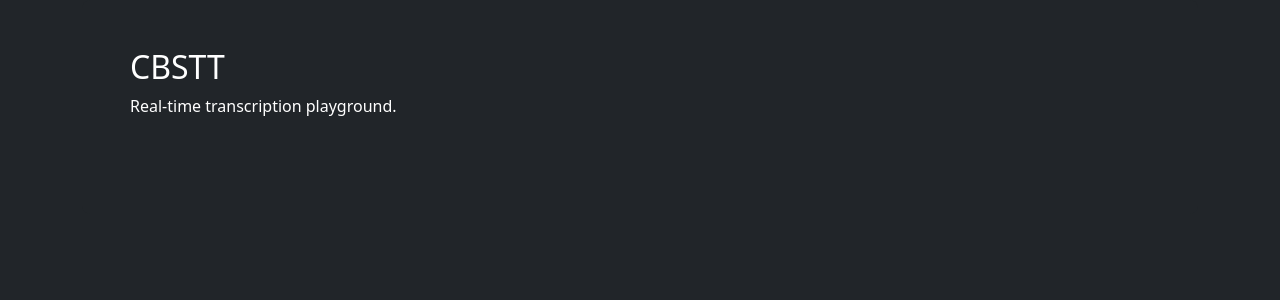
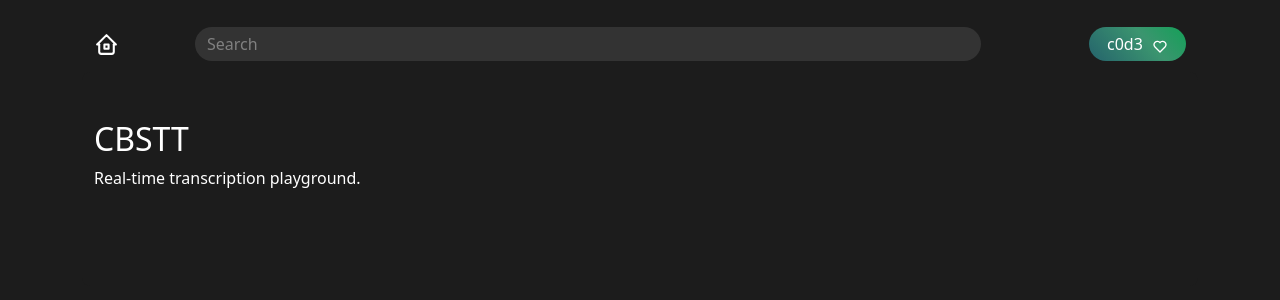
Before and after one commit to c0d33py/dj-wishper, a Django app: page / in a window 1280 px wide. Shown: the top 300 px of the page. Run offline with Django 3.2, Linux system fonts and the light colour scheme; a user stored in the database is signed in; data that the repository does not hold is empty; parts of the project's set-up code (start-up, migrations or seed data) failed here and were passed over; some libraries are stand-ins or nearby versions.

Commit message:
Style update

```diff
--- /dev/null
+++ b/assets/css/style.css
@@ -0,0 +1,102 @@
+/* Base */
+.text-bg-dark {
+    background-color: #1c1c1c !important;
+    color: #fff;
+}
+
+.text-bg-light {
+    background-color: #fff;
+    color: #1a1a1a;
+}
+
+.text-bg-dark a {
+    color: #fff;
+}
+
+/* search field navbar */
+.nav-search-field {
+    background-color: #333333;
+    color: rgba(255, 255, 255, 0.82);
+    height: 34px;
+    line-height: 34px;
+    border: 0;
+    border-radius: 20px;
+}
+
+.nav-search-field:focus {
+    background-color: #333333;
+    color: rgba(255, 255, 255, 0.82);
+    height: 34px;
+    line-height: 34px;
+    box-shadow: none;
+}
+
+.nav-search-field::placeholder {
+    color: rgba(255, 255, 255, 0.38);
+}
+
+.user-profile {
+    font-weight: 400;
+    border: 0;
+    border-radius: 34px;
+    height: 34px;
+    padding: 0 18px;
+}
+
+.n-icon {
+    height: 1em;
+    width: 1em;
+    line-height: 1em;
+    text-align: center;
+    display: inline-block;
+    position: relative;
+    fill: currentColor;
+    transform: translateZ(0);
+}
+
+.bg-primary {
+    background: linear-gradient(48deg, #25636c 0%, #3b956f 60%, #14a058 100%);
+    color: #fff;
+}
+
+.btn .btn-primary {
+    background-color: #3b956f;
+    color: #fff;
+}
+
+.btn .btn-outline-primary {
+    border-color: #3b956f;
+    color: #3b956f;
+}
+
+.btn .btn-secondary {
+    background-color: #333333;
+    color: #fff;
+}
+
+.btn .btn-outline-secondary {
+    border-color: #333333;
+    color: #333333;
+}
+
+/* Home page */
+.ur {
+    font-family: Nafees Nastaleeq;
+    font-style: normal;
+    font-weight: normal;
+    line-height: 2.2;
+    white-space: pre-wrap;
+    font-size: 20px;
+}
+
+.listening {
+    background-color: brown;
+    border: 1px solid brown;
+    color: #fff;
+}
+
+#output p {
+    padding: 10px;
+    border: 1px solid #aaaaaa60;
+    border-radius: 10px;
+}
--- a/assets/uppy/uppy_custom.css
+++ b/assets/uppy/uppy_custom.css
@@ -1,11 +1,11 @@
 /* Uppy Custom Style input */
 .uppy-FileInput-btn {
-    border: 1px solid #549dc7 !important;
-    color: #549dc7 !important;
+    border: 1px solid #3b956f !important;
+    color: #3b956f !important;
 }
 
 .uppy-FileInput-btn:hover {
-    background-color: #549dc7 !important;
+    background-color: #3b956f !important;
     color: #fff !important;
 }
 
@@ -15,12 +15,12 @@
 }
 
 .uppy-StatusBar {
-    background-color: #262b31;
+    background-color: #242424;
     color: #fff;
 }
 
 .uppy-StatusBar-progress {
-    background-color: #549dc7;
+    background-color: #3b956f;
     height: 5px;
 }
 
--- a/templates/base.html
+++ b/templates/base.html
@@ -11,11 +11,16 @@
     <link href="https://cdn.jsdelivr.net/npm/bootstrap@5.3.0-alpha1/dist/css/bootstrap.min.css" rel="stylesheet"
         integrity="sha384-GLhlTQ8iRABdZLl6O3oVMWSktQOp6b7In1Zl3/Jr59b6EGGoI1aFkw7cmDA6j6gD" crossorigin="anonymous">
     <link rel="stylesheet" href="{% static 'font/nafees-nastaleeq/font.css'%}">
+    <link rel="stylesheet" href="{% static 'css/style.css'%}">
     {% endblock stylesheets %}
 
 </head>
 
-<body class="text-bg-dark">
+<body class="text-bg-dark container">
+    {% block navbar %}
+    {% include 'navbar.html' %}
+    {% endblock %}
+
     {% block body %}
     {% endblock %}
 
@@ -25,7 +30,6 @@
         crossorigin="anonymous"></script>
     {% endblock script %}
     {% block extrascripts %}{% endblock extrascripts %}
-
 </body>
 
 </html>
--- a/templates/index.html
+++ b/templates/index.html
@@ -4,31 +4,8 @@
 <link href="{% static 'uppy/uppy.min.css' %}" rel="stylesheet">
 <link rel="stylesheet" href="{% static 'uppy/uppy_custom.css' %}">
 
-<style>
-    .ur {
-        font-family: Nafees Nastaleeq;
-        font-style: normal;
-        font-weight: normal;
-        line-height: 2.2;
-        white-space: pre-wrap;
-        font-size: 20px;
-    }
 
-    .listening {
-        background-color: brown;
-        border: 1px solid brown;
-        color: #fff;
-    }
-
-    #output p {
-        padding: 10px;
-        border: 1px solid #aaaaaa60;
-        border-radius: 10px;
-    }
-</style>
-
-<div class="container">
-    <div class="h-100 p-5 text-bg-dark rounded-3">
+<div class="container-fluid h-100 py-5 text-bg-dark rounded-3">
     <h2>CBSTT</h2>
     <p>Real-time transcription playground.</p>
     <div class="file-upload">
@@ -41,7 +18,6 @@
         <input type="hidden" name="media-uuid" id="media-uuid" multiple>
     </div>
     <div id="output" class="mt-5"></div>
-    </div>
 </div>
 {% endblock %}
 
--- /dev/null
+++ b/templates/navbar.html
@@ -0,0 +1,44 @@
+<nav class="navbar navbar-expand-lg mt-3">
+    <div class="container-fluid">
+        <a class="navbar-brand" href="#"><span class="n-button__content">
+                <i role="img" class="n-icon" style="font-size: 25px;"><svg xmlns="http://www.w3.org/2000/svg"
+                        xmlns:xlink="http://www.w3.org/1999/xlink" viewBox="0 0 24 24">
+                        <g fill="none" stroke="currentColor" stroke-width="2" stroke-linecap="round"
+                            stroke-linejoin="round">
+                            <path d="M5 12H3l9-9l9 9h-2"></path>
+                            <path d="M5 12v7a2 2 0 0 0 2 2h10a2 2 0 0 0 2-2v-7"></path>
+                            <path d="M10 12h4v4h-4z"></path>
+                        </g>
+                    </svg></i>
+            </span>
+        </a>
+        <button class="navbar-toggler" type="button" data-bs-toggle="collapse" data-bs-target="#navbarNav"
+            aria-controls="navbarNav" aria-expanded="false" aria-label="Toggle navigation">
+            <span class="navbar-toggler-icon"></span>
+        </button>
+        <div class="collapse navbar-collapse justify-content-center" id="navbarNav">
+            <form class="container-fluid">
+                <div class="mx-3 mx-md-5">
+                    <input class="form-control me-2 nav-search-field" type="search" placeholder="Search"
+                        aria-label="Search">
+                </div>
+            </form>
+        </div>
+        <div class="d-flex">
+            <div class="ms-3 ms-md-5"></div>
+            <div class="user-profile bg-primary d-flex align-items-center">
+                <div class="mx-auto">
+                    {{ request.user.username }}
+                    <i role="img" class="n-icon" data-v-b9ca8b06="" style="margin-left: 5px;">
+                        <svg xmlns="http://www.w3.org/2000/svg" xmlns:xlink="http://www.w3.org/1999/xlink"
+                            viewBox="0 0 24 24">
+                            <path d="M19.5 13.572L12 21l-7.5-7.428m0 0A5 5 0 1 1 12 7.006a5 5 0 1 1 7.5 6.572"
+                                fill="none" stroke="currentColor" stroke-width="2" stroke-linecap="round"
+                                stroke-linejoin="round"></path>
+                        </svg>
+                    </i>
+                </div>
+            </div>
+        </div>
+    </div>
+</nav>
```
Also changed, not shown: db.sqlite3. Lines whose indentation alone changed are shown as unchanged.
